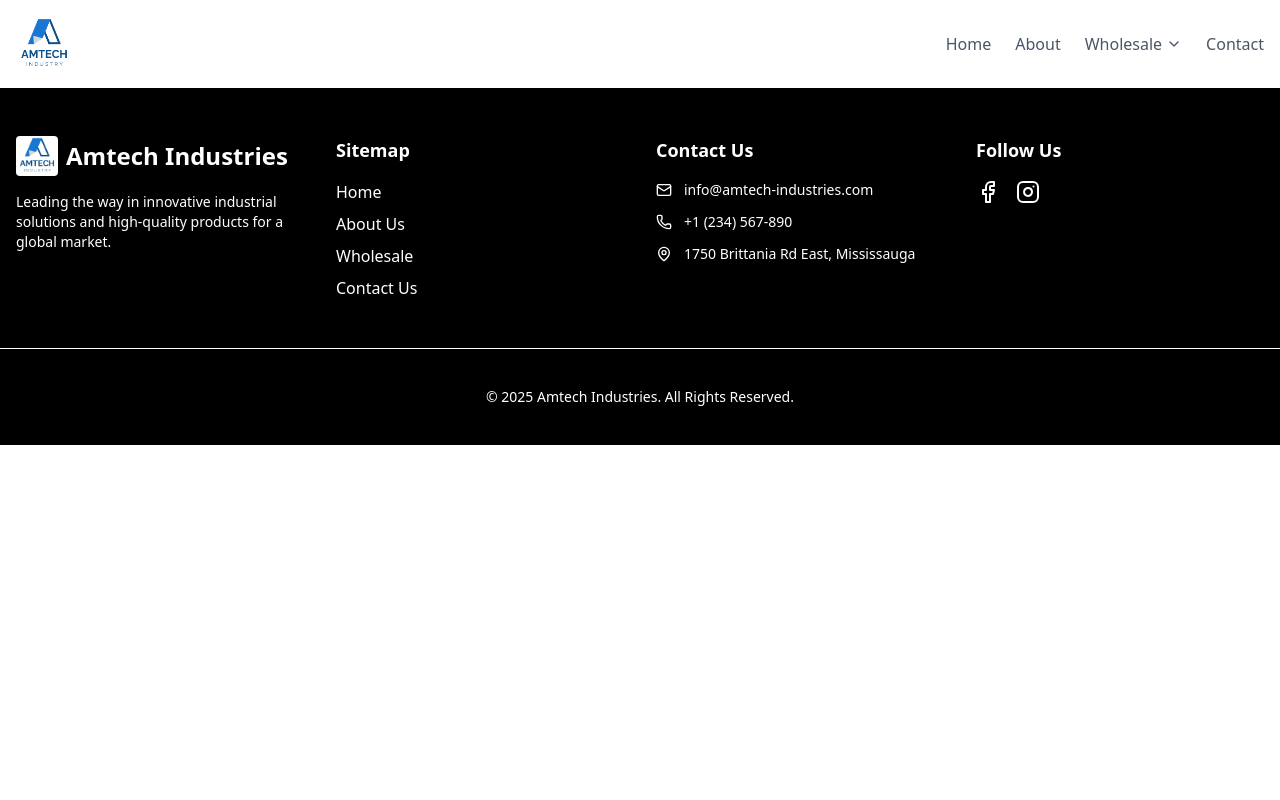
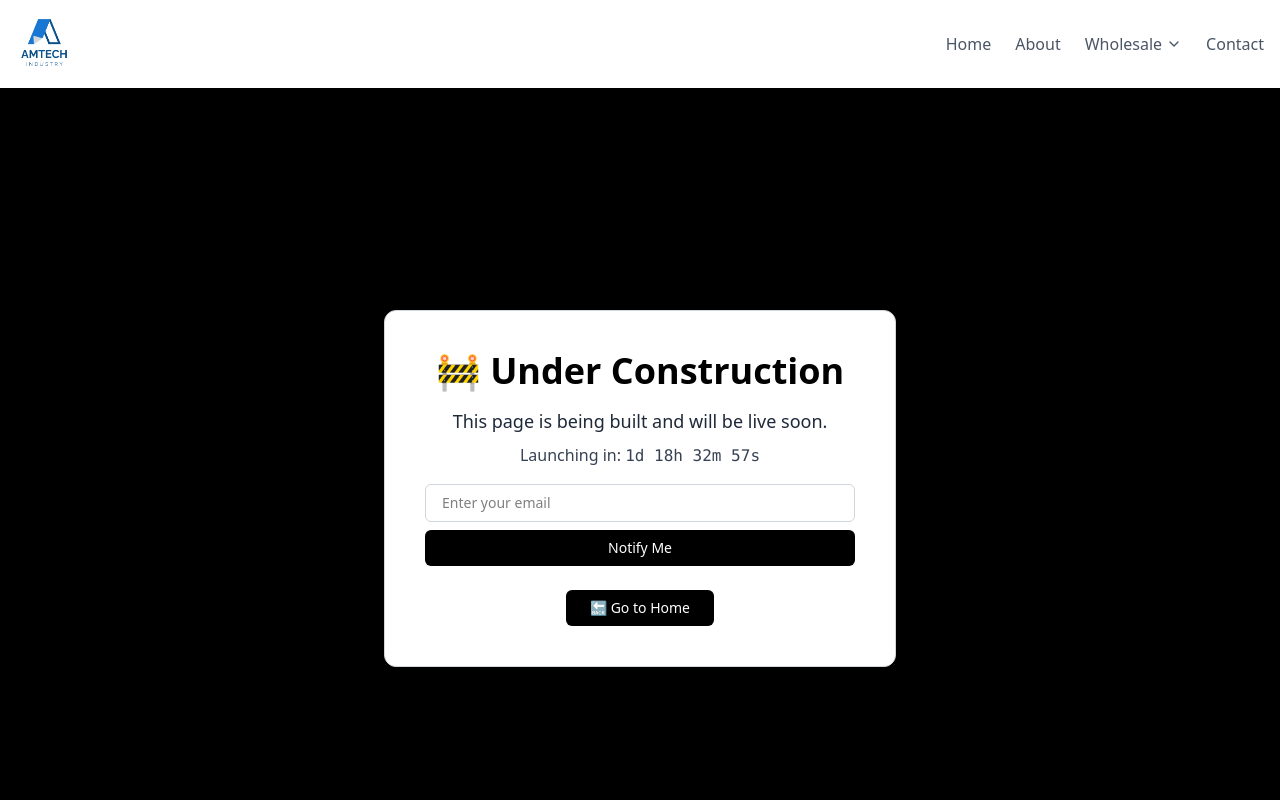
Before and after one commit to Shubham-juris/Amtech-Industriess, a React (Vite) app: page /wholesale/construction in a window 1280 px wide. Shown: the top 800 px of the page. Built offline with nearby package versions, Linux system fonts and the light colour scheme.

Commit message:
add vercel file and other pages

```diff
--- a/src/Router/RouterPage.jsx
+++ b/src/Router/RouterPage.jsx
@@ -3,14 +3,18 @@ import { Route, Routes } from "react-router-dom";
 import HomePage from "../pages/HomePage";
 import AboutPage from "../pages/AboutPage";
 import ContactPage from "../pages/ContactPage";
+import Construction from "../pages/Construction";
+import ScrollToTop from "../pages/TaptoScroll";
 
 const RouterPage = () => {
   return (
     <>
+    <ScrollToTop/>
       <Routes>
         <Route path="/" element={<HomePage />} />
         <Route path="/about" element={<AboutPage />} />
-                <Route path="/contact" element={<ContactPage />} />
+        <Route path="/contact" element={<ContactPage />} />
+         <Route path="/wholesale/construction" element={<Construction />} />
 
       </Routes>
     </>
--- a/src/common/Navbar.jsx
+++ b/src/common/Navbar.jsx
@@ -1,31 +1,25 @@
 import React, { useState } from "react";
 import { Link } from "react-router-dom";
 import { Menu, ChevronDown } from "lucide-react";
-import logo from "../assets/navbar/logo.png"
+import logo from "../assets/navbar/logo.png";
 
 export default function Navbar() {
   const [menuOpen, setMenuOpen] = useState(false);
 
-  // Example categories (you can expand these as needed)
+  // Example categories (for dropdown display only)
   const menuItems = {
     Accessories: ["Bags", "Cap", "Scarf"],
     Men: ["Hoodies", "Jackets", "Pants"],
     Women: ["Dresses", "Coats", "Tops"],
+    Construction: ["Wooden Doors", "Windows", "Flooring"],
   };
-
-  const toSlug = (text) => text.toLowerCase().replace(/\s+/g, "-");
 
   return (
     <header className="sticky top-0 z-40 w-full bg-white shadow-md">
       <div className="container mx-auto flex items-center justify-between px-4 py-4">
         {/* Logo */}
         <Link to="/" className="flex items-center space-x-2">
-          <img
-            src={logo}
-            alt="Amtech Logo"
-            className="h-14 w-14 rounded"
-          />
-
+          <img src={logo} alt="Amtech Logo" className="h-14 w-14 rounded" />
         </Link>
 
         {/* Desktop Menu */}
@@ -36,6 +30,7 @@ export default function Navbar() {
           >
             Home
           </Link>
+
           <Link
             to="/about"
             className="text-gray-600 hover:text-primary font-medium transition-colors"
@@ -45,11 +40,14 @@ export default function Navbar() {
 
           {/* Wholesale Dropdown */}
           <div className="relative group">
-            <button className="flex items-center text-gray-600 hover:text-primary font-medium transition-colors">
+            <Link
+              to="/wholesale/construction"
+              className="flex items-center text-gray-600 hover:text-primary font-medium transition-colors"
+            >
               Wholesale
               <ChevronDown className="ml-1 h-4 w-4" />
-            </button>
-            <div className="absolute left-0 hidden group-hover:block bg-white shadow-lg border mt-2 rounded-md w-48">
+            </Link>
+            <div className="absolute left-0 hidden group-hover:block bg-white shadow-lg border mt-2 rounded-md w-52">
               <ul className="py-2">
                 {Object.keys(menuItems).map((category) => (
                   <li key={category} className="border-b last:border-none">
@@ -60,7 +58,7 @@ export default function Navbar() {
                       {menuItems[category].map((item) => (
                         <li key={item}>
                           <Link
-                            to={`/wholesale/${toSlug(category)}/${toSlug(item)}`}
+                            to="/wholesale/construction"
                             className="block px-4 py-1 text-sm text-gray-600 hover:text-primary"
                           >
                             {item}
@@ -110,6 +108,13 @@ export default function Navbar() {
               About
             </Link>
             <Link
+              to="/wholesale/construction"
+              className="text-gray-700 hover:text-primary font-medium"
+              onClick={() => setMenuOpen(false)}
+            >
+              Wholesale
+            </Link>
+            <Link
               to="/contact"
               className="text-gray-700 hover:text-primary font-medium"
               onClick={() => setMenuOpen(false)}
--- /dev/null
+++ b/src/pages/Construction.jsx
@@ -0,0 +1,93 @@
+import React, { useEffect, useState } from "react";
+import { motion } from "framer-motion";
+
+export default function Construction() {
+  // ✅ Countdown Timer Setup
+  const launchDate = new Date("2025-11-01T00:00:00"); // Set your launch date
+  const [timeLeft, setTimeLeft] = useState("");
+  const [email, setEmail] = useState("");
+  const [submitted, setSubmitted] = useState(false);
+
+  useEffect(() => {
+    const timer = setInterval(() => {
+      const now = new Date().getTime();
+      const distance = launchDate.getTime() - now;
+
+      if (distance < 0) {
+        setTimeLeft("Launched!");
+        clearInterval(timer);
+      } else {
+        const days = Math.floor(distance / (1000 * 60 * 60 * 24));
+        const hours = Math.floor((distance % (1000 * 60 * 60 * 24)) / (1000 * 60 * 60));
+        const minutes = Math.floor((distance % (1000 * 60 * 60)) / (1000 * 60));
+        const seconds = Math.floor((distance % (1000 * 60)) / 1000);
+
+        setTimeLeft(`${days}d ${hours}h ${minutes}m ${seconds}s`);
+      }
+    }, 1000);
+
+    return () => clearInterval(timer);
+  }, []);
+
+  const handleSubmit = (e) => {
+    e.preventDefault();
+    // Add your email submission logic here (e.g., API call)
+    setSubmitted(true);
+  };
+
+  return (
+    <div className="flex h-screen w-screen items-center justify-center bg-black px-4">
+      <motion.div
+        initial={{ opacity: 0, scale: 0.95 }}
+        animate={{ opacity: 1, scale: 1 }}
+        transition={{ duration: 0.6, ease: "easeOut" }}
+        className="text-center p-10 bg-white shadow-2xl rounded-xl border border-gray-300 max-w-lg w-full"
+      >
+        <h1 className="text-4xl font-extrabold text-black mb-4">
+          🚧 Under Construction
+        </h1>
+
+        <p className="text-lg text-gray-800 mb-2">
+          This page is being built and will be live soon.
+        </p>
+
+        {/* ⏳ Countdown Timer */}
+        <p className="text-md text-gray-700 mb-4">
+          Launching in: <span className="font-mono">{timeLeft}</span>
+        </p>
+
+        {/* 📩 Subscription Form */}
+        {!submitted ? (
+          <form onSubmit={handleSubmit} className="mb-6">
+            <input
+              type="email"
+              required
+              placeholder="Enter your email"
+              value={email}
+              onChange={(e) => setEmail(e.target.value)}
+              className="w-full px-4 py-2 mb-2 border border-gray-300 rounded-md text-sm focus:outline-none focus:ring-2 focus:ring-black"
+            />
+            <button
+              type="submit"
+              className="w-full bg-black text-white text-sm font-medium px-4 py-2 rounded-md hover:bg-gray-800 transition"
+            >
+              Notify Me
+            </button>
+          </form>
+        ) : (
+          <p className="text-green-600 text-sm mb-6">
+            ✅ Thank you! You’ll be notified when we launch.
+          </p>
+        )}
+
+        {/* 🏠 Home Button */}
+        <a
+          href="/"
+          className="inline-block bg-black hover:bg-gray-800 text-white text-sm font-medium px-6 py-2 rounded-md transition-colors duration-200"
+        >
+          🔙 Go to Home
+        </a>
+      </motion.div>
+    </div>
+  );
+}
--- /dev/null
+++ b/src/pages/TaptoScroll.jsx
@@ -0,0 +1,14 @@
+import { useEffect } from "react";
+import { useLocation } from "react-router-dom";
+
+const ScrollToTop = () => {
+  const { pathname } = useLocation();
+
+  useEffect(() => {
+    window.scrollTo(0, 0);
+  }, [pathname]);
+
+  return null;
+};
+
+export default ScrollToTop;
```
Also changed, not shown: src/vercel.json (added).
